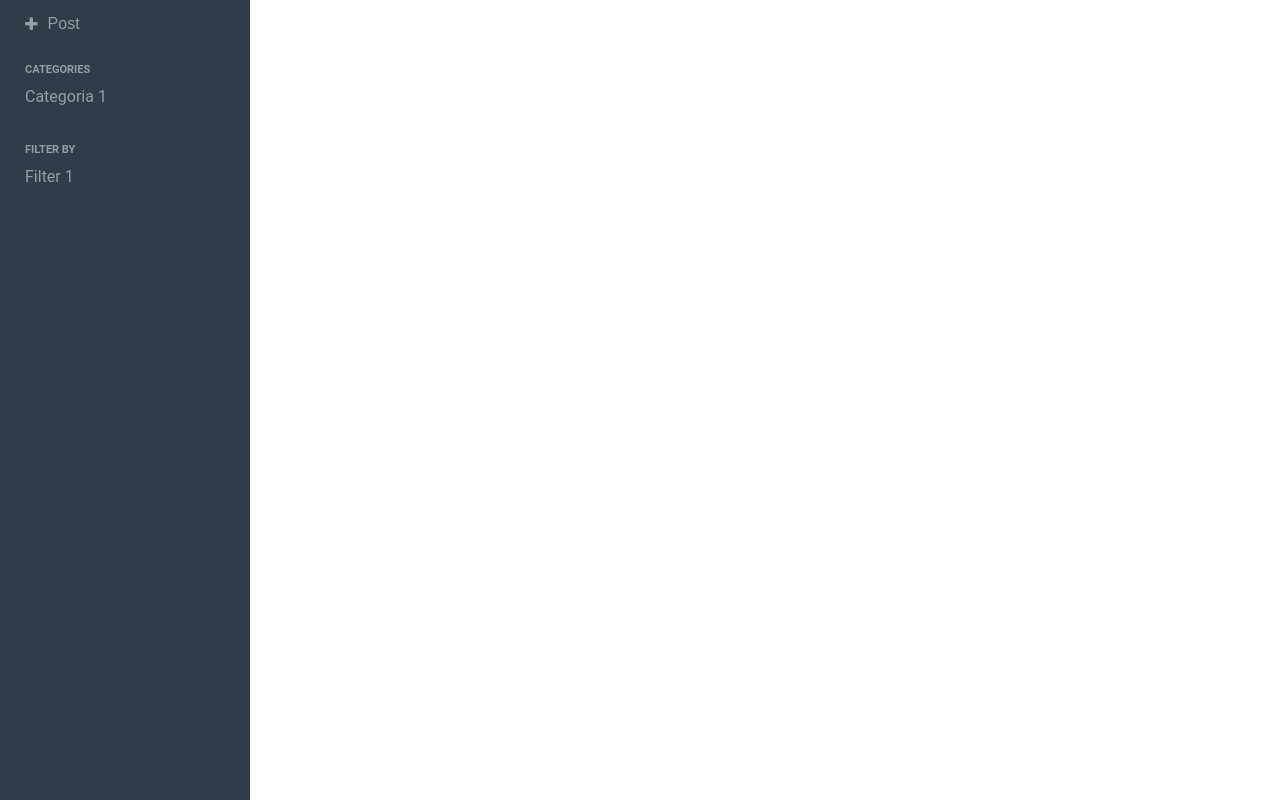
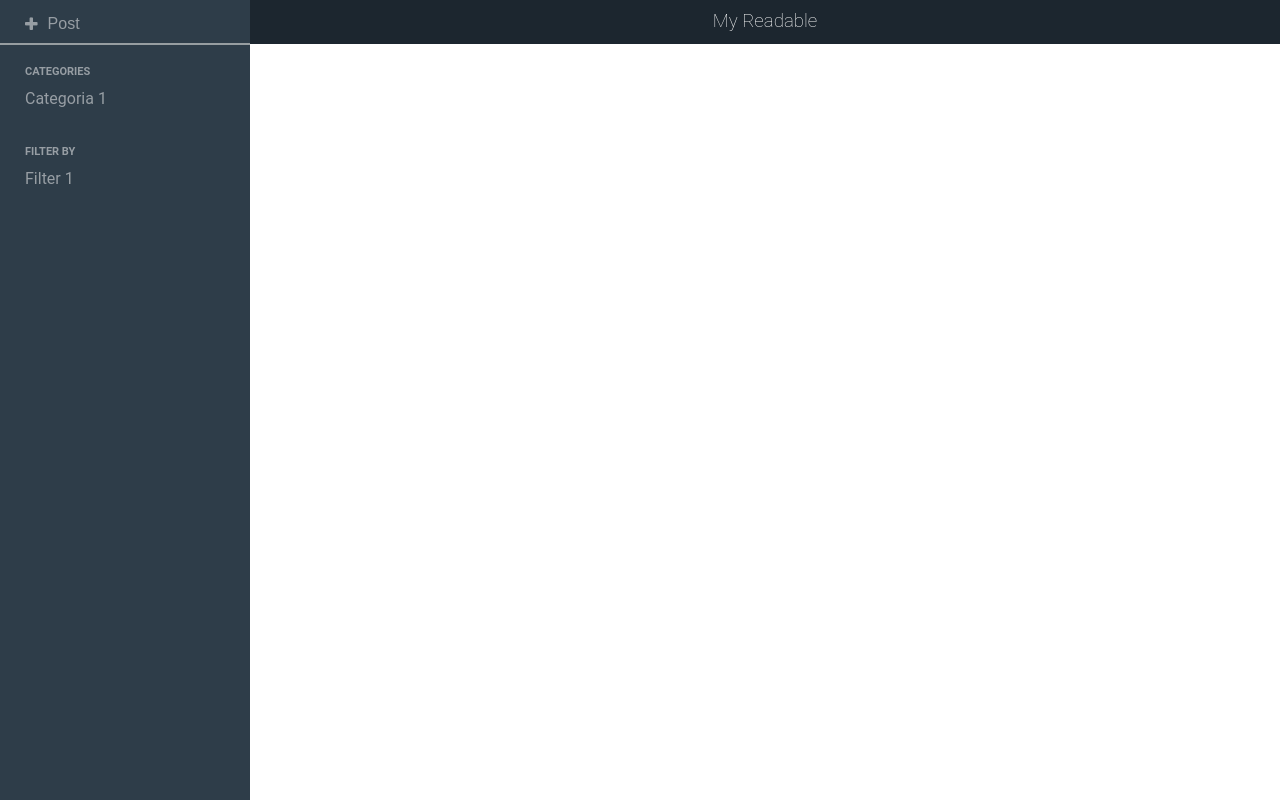
Before and after one commit to zeevolution/reading-react-redux-project, a React (Create React App) app: page / in a window 1280 px wide. Built offline with nearby package versions, Linux system fonts and the light colour scheme.

Commit message:
feat: add global header

```diff
--- a/src/App.js
+++ b/src/App.js
@@ -1,9 +1,21 @@
-import React from 'react';
+import React from "react";
 
-import './styles/global';
+import "./styles/global";
 
-import Sidebar from './components/Sidebar/Sidebar';
+import Sidebar from "./components/Sidebar/Sidebar";
+import Header from "./components/Header/Header";
 
-const App = () => <Sidebar />;
+import { Wrapper, Container, Content } from "./styles/components";
+
+const App = () => (
+  <Wrapper>
+    <Container>
+      <Sidebar />
+      <Content>
+        <Header />
+      </Content>
+    </Container>
+  </Wrapper>
+);
 
 export default App;
--- /dev/null
+++ b/src/components/Header/Header.js
@@ -0,0 +1,11 @@
+import React from "react";
+
+import { Container } from "./HeaderStyle";
+
+const Header = () => (
+  <Container>
+    <h3>My Readable</h3>
+  </Container>
+);
+
+export default Header;
--- /dev/null
+++ b/src/components/Header/HeaderStyle.js
@@ -0,0 +1,15 @@
+import styled from "styled-components";
+
+export const Container = styled.header`
+  align-items: center;
+  justify-content: space-between;
+  background: #1c262f;
+  text-align: center;
+  height: 44px;
+
+  h3 {
+    font-weight: 200;
+    margin: 10px;
+    color: white;
+  }
+`;
--- a/src/components/Sidebar/Sidebar.js
+++ b/src/components/Sidebar/Sidebar.js
@@ -1,6 +1,6 @@
 import React from "react";
 
-import { Container, NewPost, Nav } from "./SidebarStyle";
+import { Container, NewPost, Nav, Divider } from "./SidebarStyle";
 
 const Sidebar = () => (
   <Container>
@@ -12,6 +12,7 @@ const Sidebar = () => (
         </NewPost>
       </Nav>
     </div>
+    <Divider />
     <div>
       <Nav>
         <li>
--- a/src/components/Sidebar/SidebarStyle.js
+++ b/src/components/Sidebar/SidebarStyle.js
@@ -29,6 +29,7 @@ export const NewPost = styled.button`
   font-size: 16px;
   color: #979ea4;
   display: flex;
+  width: 100%;
   align-items: center;
 
   &:hover {
@@ -63,3 +64,7 @@ export const Nav = styled.ul`
     }
   }
 `;
+
+export const Divider = styled.hr`
+  border: 0.3px solid #979ea1;
+`;
--- /dev/null
+++ b/src/styles/components.js
@@ -0,0 +1,18 @@
+import styled from "styled-components";
+
+export const Wrapper = styled.div`
+  height: 100%;
+  display: flex;
+  flex-direction: column;
+`;
+
+export const Container = styled.div`
+  flex: 1;
+  display: flex;
+`;
+
+export const Content = styled.div`
+  flex: 1;
+  display: flex;
+  flex-direction: column;
+`;
```
